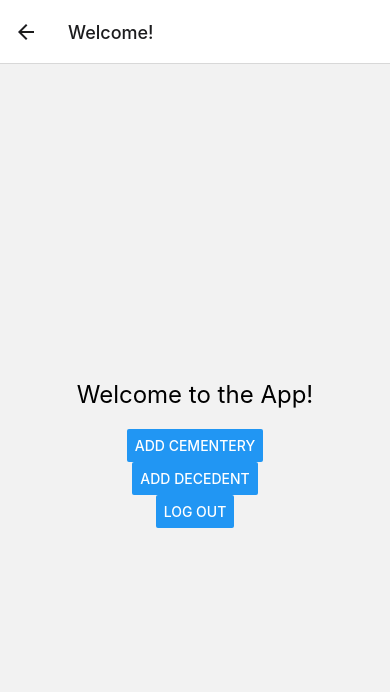
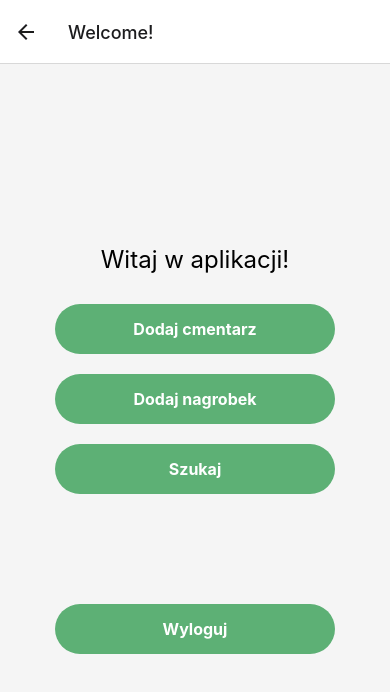
Before and after one commit to WiktoriaKrzyzanska/Spokoj-Ducha-Frontend, a React Native app in the folder SpokojDucha/: screen /Welcome in a window 390 px wide. Shown: the top 692 px of the page. Built offline with nearby package versions, Linux system fonts and the light colour scheme.

Commit message:
WelcomePage Css

```diff
--- a/SpokojDucha/components/WelcomePage.js
+++ b/SpokojDucha/components/WelcomePage.js
@@ -1,26 +1,61 @@
 import React from 'react';
-import { StyleSheet, Text, View, Button } from 'react-native';
+import { StyleSheet, Text, View, Button, TouchableOpacity, Image } from 'react-native';
 
 const WelcomePage = ({ navigation }) => {
   return (
     <View style={styles.container}>
-      <Text style={styles.text}>Welcome to the App!</Text>
-      <Button title="Add Cementery" onPress={() => navigation.navigate('Add cementery')} />
-      <Button title="Add Decedent" onPress={() => navigation.navigate('Add decedent')} />
-      <Button title="Log Out" onPress={() => navigation.navigate('Home')} />
-    </View>
+
+    <Text style={styles.welcomeText}>Witaj w aplikacji!</Text>
+    <TouchableOpacity style={styles.button} onPress={() => navigation.navigate('Add cementery')}>
+      <Text style={styles.buttonText}>Dodaj cmentarz</Text>
+    </TouchableOpacity>
+    <TouchableOpacity style={styles.button} onPress={() => navigation.navigate('Add decedent')}>
+      <Text style={styles.buttonText}>Dodaj nagrobek</Text>
+    </TouchableOpacity>
+    <TouchableOpacity style={styles.button} onPress={() => navigation.navigate('Search')}>
+      <Text style={styles.buttonText}>Szukaj</Text>
+    </TouchableOpacity>
+    <TouchableOpacity style={[styles.button, {marginTop: 100}]} onPress={() => navigation.navigate('Home')}>
+      <Text style={styles.buttonText}>Wyloguj</Text>
+    </TouchableOpacity>
+  </View>
   );
 };
 
 const styles = StyleSheet.create({
   container: {
     flex: 1,
+    backgroundColor: '#f5f5f5',
+    alignItems: 'center',
     justifyContent: 'center',
-    alignItems: 'center',
+    padding: 20,
   },
-  text: {
+
+  backText: {
+    color: '#5DB075',
+    fontSize: 16,
+  },
+  headerText: {
+    fontSize: 20,
+    fontWeight: 'bold',
+  },
+  welcomeText: {
     fontSize: 24,
     marginBottom: 20,
+  },
+  button: {
+    backgroundColor: '#5DB075',
+    paddingVertical: 15,
+    paddingHorizontal: 30,
+    borderRadius: 25,
+    alignItems: 'center',
+    width: '80%',
+    marginVertical: 10,
+  },
+  buttonText: {
+    color: '#fff',
+    fontSize: 16,
+    fontWeight: 'bold',
   },
 });
 
```
